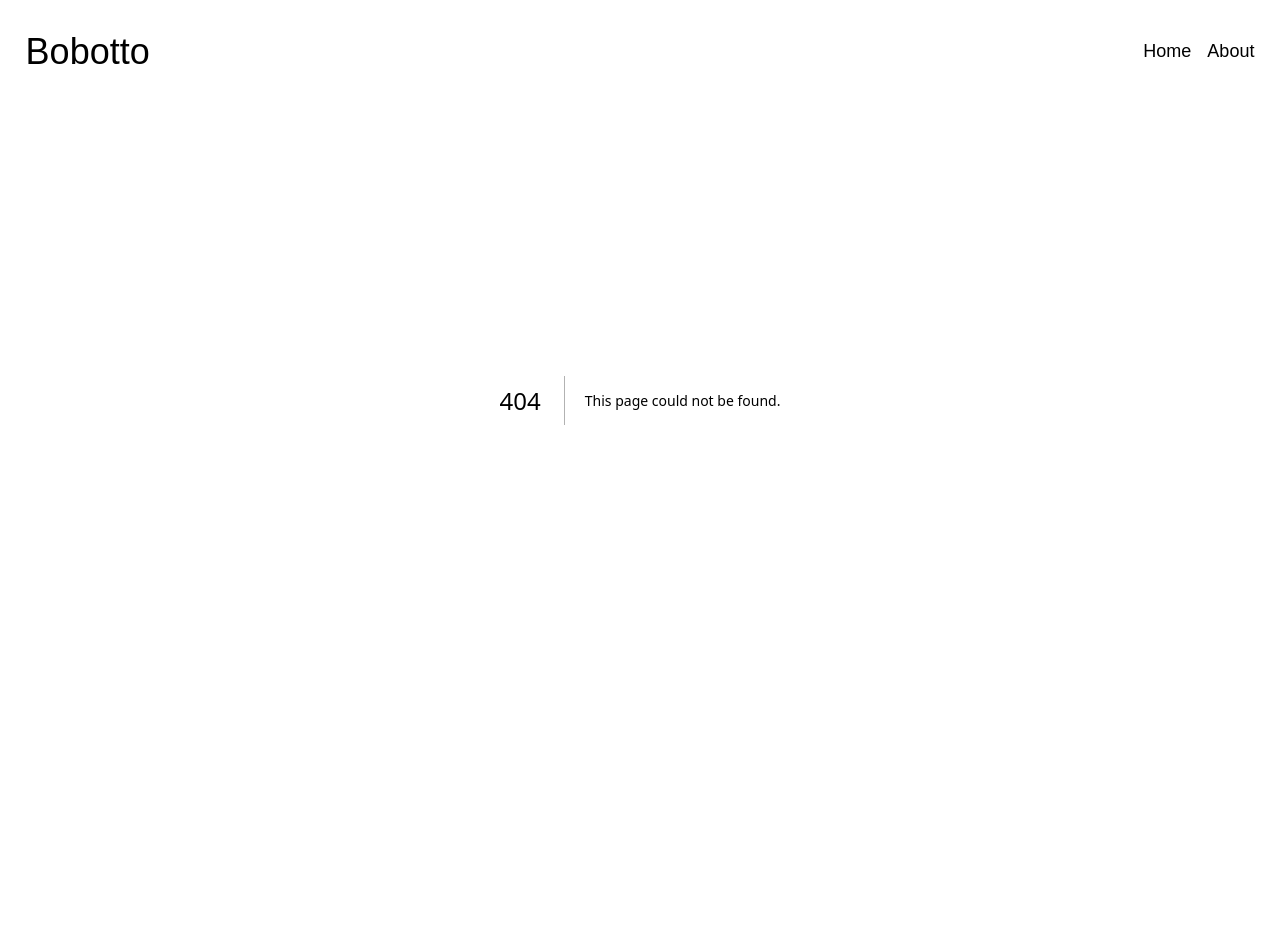
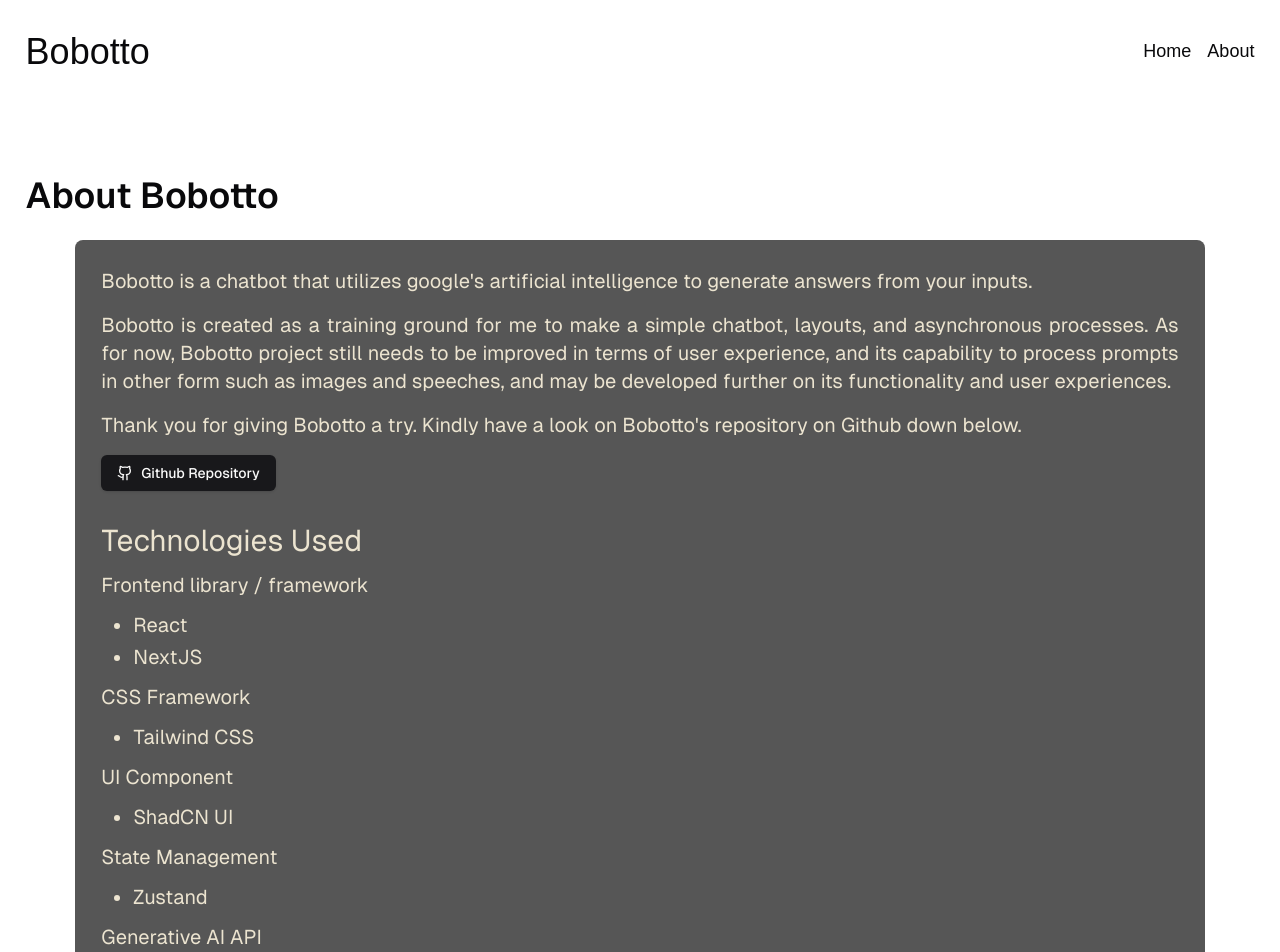
Before and after one commit to fcram7/bobotto, a Next.js app: page /about in a window 1280 px wide. Before the commit this address had no page. Shown: the top 952 px of the page. Before the commit the page ends 800 px from the top, so only its background shows below. Built offline with nearby package versions, Linux system fonts and the light colour scheme.

Commit message:
added about page

```diff
--- /dev/null
+++ b/src/app/about/About.tsx
@@ -0,0 +1,63 @@
+import { Button } from '@/components/ui/button';
+import { Github } from 'lucide-react';
+import Link from 'next/link';
+
+export const About = () => {
+  return (
+    <section className='about-section px-[4%] lg:px-[2%] py-44'>
+      <h1 className='about-section__title text-2xl lg:text-4xl font-semibold'>
+        About Bobotto
+      </h1>
+      <div className='about-section__content mx-[4%] p-[2%] bg-serikaGray text-serikaWhite mt-6 text-lg lg:text-xl text-justify grid gap-4 border-2 border-serikaGray rounded-lg border-opacity-50'>
+        <p>
+          Bobotto is a chatbot that utilizes google&#39;s artificial
+          intelligence to generate answers from your inputs.
+        </p>
+        <p>
+          Bobotto is created as a training ground for me to make a simple
+          chatbot, layouts, and asynchronous processes. As for now, Bobotto
+          project still needs to be improved in terms of user experience, and
+          its capability to process prompts in other form such as images and
+          speeches, and may be developed further on its functionality and user
+          experiences.
+        </p>
+        <p>
+          Thank you for giving Bobotto a try. Kindly have a look on
+          Bobotto&#39;s repository on Github down below.
+        </p>
+        <Link href='https://github.com/fcram7/bobotto' target='_blank'>
+          <Button>
+            <Github /> Github Repository
+          </Button>
+        </Link>
+
+        <div className='about-section__technologies-used mt-4 grid gap-3'>
+          <h2 className='about-section__subtitle text-xl lg:text-3xl'>
+            Technologies Used
+          </h2>
+          <p>Frontend library / framework</p>
+          <ul className='grid gap-1 list-disc ps-8'>
+            <li>React</li>
+            <li>NextJS</li>
+          </ul>
+          <p>CSS Framework</p>
+          <ul className='grid gap-1 list-disc ps-8'>
+            <li>Tailwind CSS</li>
+          </ul>
+          <p>UI Component</p>
+          <ul className='grid gap-1 list-disc ps-8'>
+            <li>ShadCN UI</li>
+          </ul>
+          <p>State Management</p>
+          <ul className='grid gap-1 list-disc ps-8'>
+            <li>Zustand</li>
+          </ul>
+          <p>Generative AI API</p>
+          <ul className='grid gap-1 list-disc ps-8'>
+            <li>Google Gemini</li>
+          </ul>
+        </div>
+      </div>
+    </section>
+  );
+};
--- /dev/null
+++ b/src/app/about/layout.tsx
@@ -0,0 +1,19 @@
+import { Metadata } from 'next';
+import { ReactNode } from 'react';
+
+export const metadata: Metadata = {
+  title: 'Bobotto | About',
+  description: 'Short description of Bobotto'
+}
+
+export default function AboutLayout({
+  children
+}: Readonly<{
+  children: ReactNode
+}>) {
+  return (
+    <>
+      {children}
+    </>
+  )
+}
--- /dev/null
+++ b/src/app/about/page.tsx
@@ -0,0 +1,9 @@
+import { About } from './About';
+
+export default function AboutPage() {
+  return (
+    <main className='font-[family-name:var(--font-geist-sans)]'>
+      <About />
+    </main>
+  )
+}
--- a/src/components/navbar/NavbarLinks.tsx
+++ b/src/components/navbar/NavbarLinks.tsx
@@ -4,7 +4,7 @@
   return (
     <ul className="navbar-links flex items-center justify-between gap-4">
       <NavbarMenu href='/' menu='Home' />
-      <NavbarMenu href='#' menu='About' />
+      <NavbarMenu href='/about' menu='About' />
     </ul>
   )
 }
```
